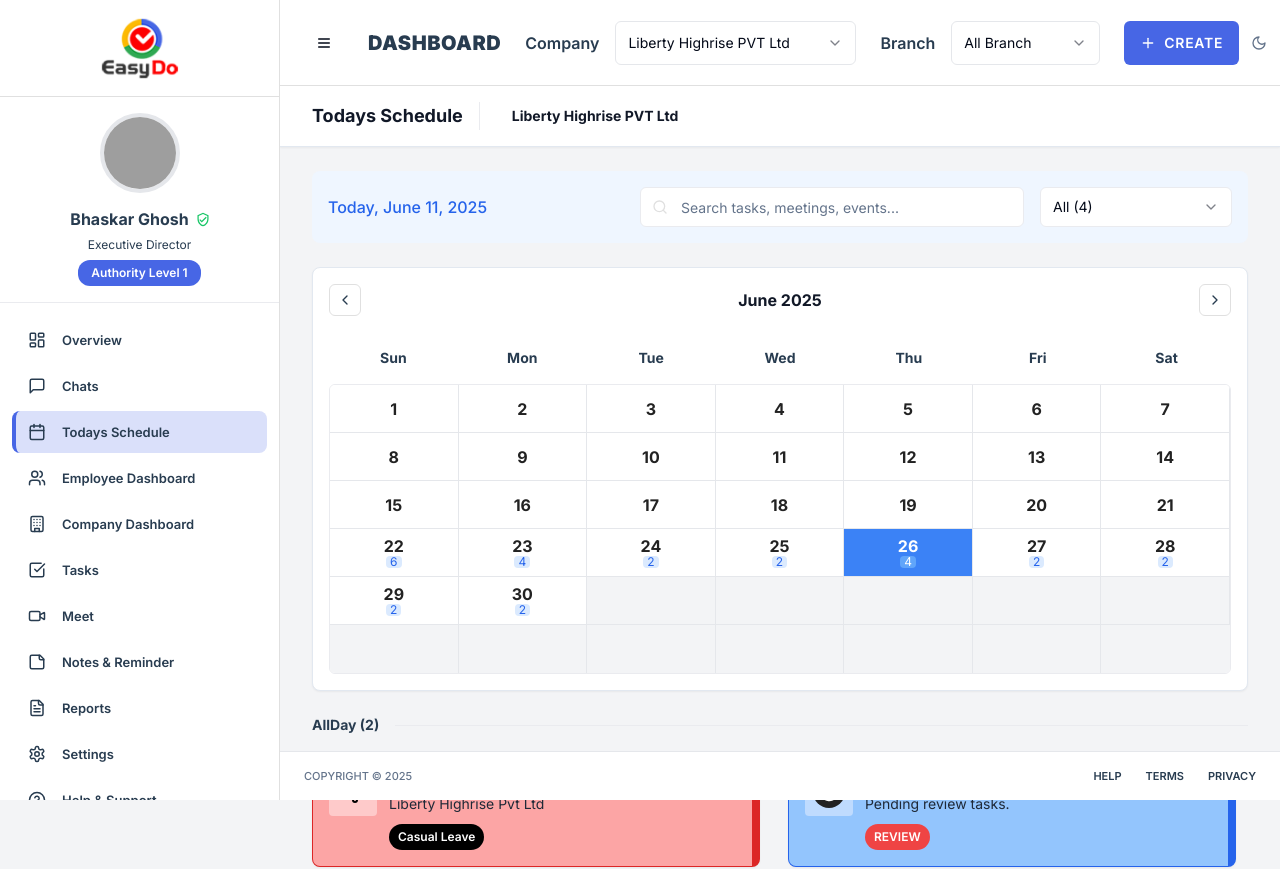
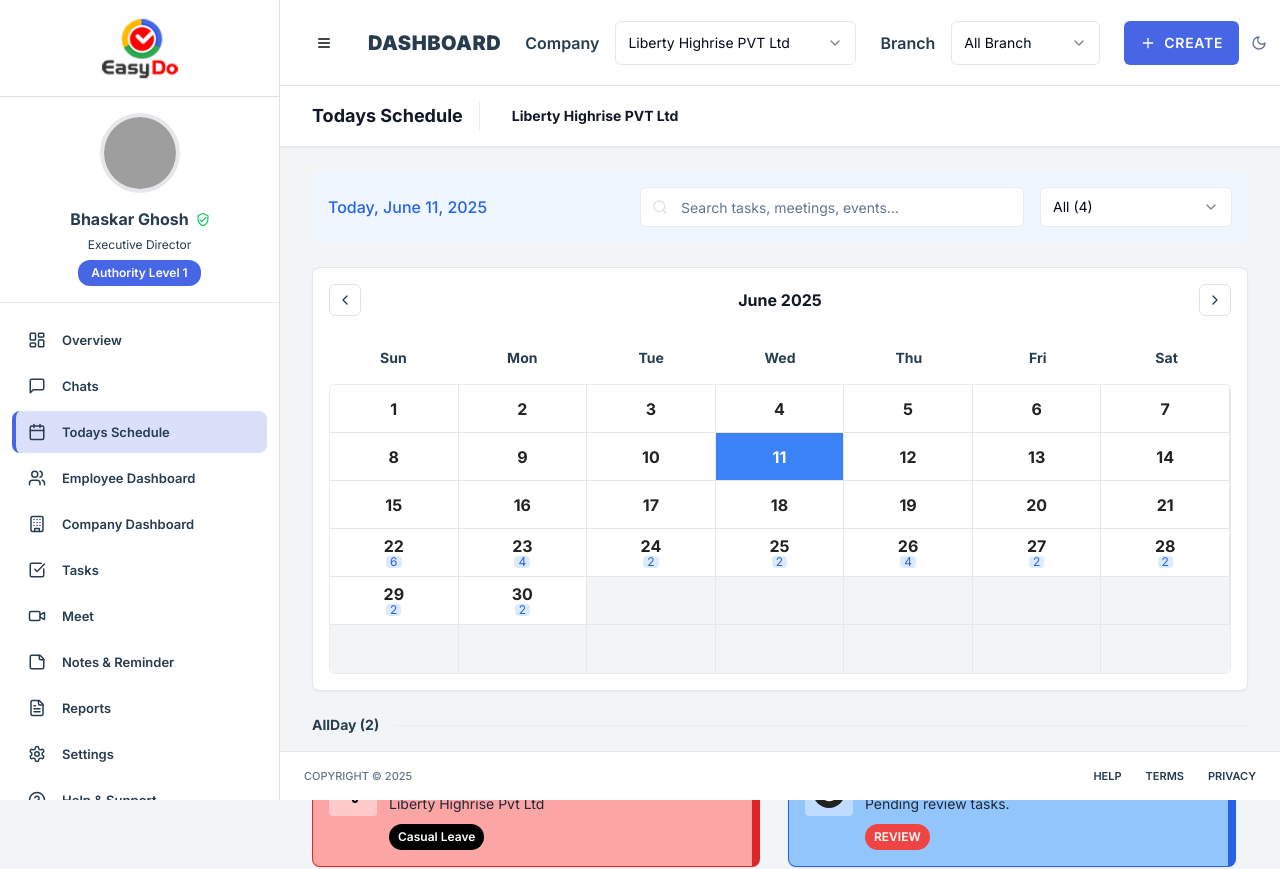
Before and after one commit to soumya85/webpanelEasyDo, a React (Vite) app: page /todays-schedule in a window 1280 px wide. Shown: the top 869 px of the page. Built offline with nearby package versions, Linux system fonts and the light colour scheme; grey boxes are pictures that could not be loaded; the HTML template or start-up script is replaced by a standard one.

Commit message:
Fix calendar to properly detect and highlight today's date
cgen-cb526f2e30c24c53a6448e1a2c7c8a6a

```diff
--- a/src/components/ScheduleCalendar.tsx
+++ b/src/components/ScheduleCalendar.tsx
@@ -61,6 +61,12 @@ export function ScheduleCalendar({
     const daysInMonth = lastDay.getDate();
     const startingDayOfWeek = firstDay.getDay();
 
+    // Get today's date for comparison
+    const today = new Date();
+    const todayYear = today.getFullYear();
+    const todayMonth = today.getMonth();
+    const todayDate = today.getDate();
+
     const days: (CalendarDay | null)[] = [];
 
     // Add empty cells for previous month
@@ -70,10 +76,13 @@ export function ScheduleCalendar({
 
     // Add days of current month
     for (let day = 1; day <= daysInMonth; day++) {
+      const isToday =
+        year === todayYear && month === todayMonth && day === todayDate;
+
       days.push({
         day,
         taskCount: mockTaskCounts[day],
-        isToday: day === 26, // Mock today as 26th for demo
+        isToday,
         isCurrentMonth: true,
       });
     }
```
